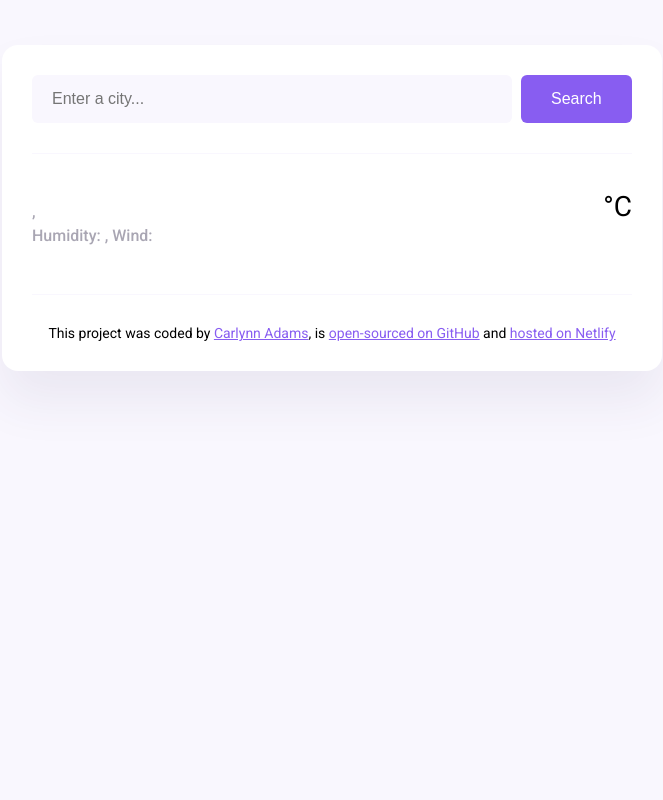
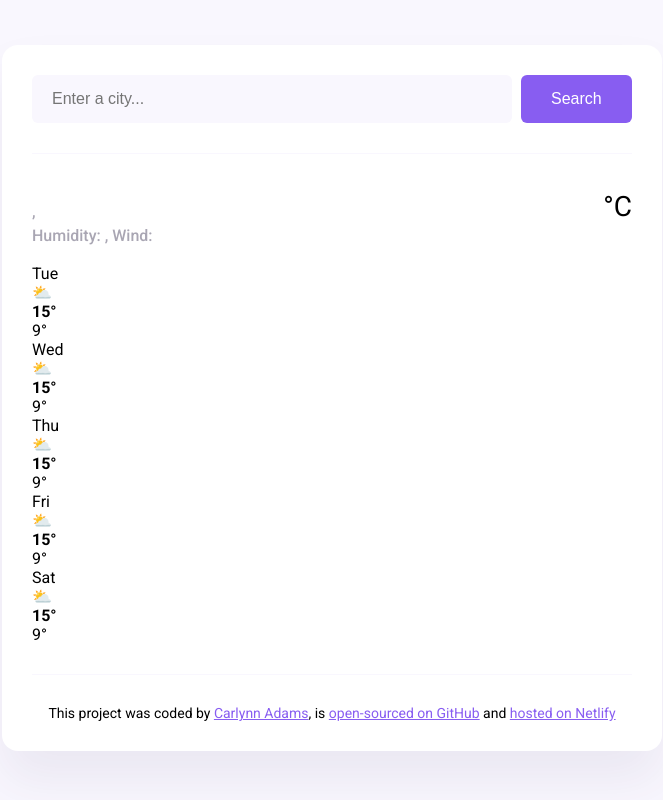
Before and after one commit to Carlynn-Adams/WeatherApp, a plain HTML site: page index.html in a window 1280 px wide. Shown: the whole page, without its empty margins (308-971 px from the left). Drawn offline with nearby package versions, Linux system fonts and the light colour scheme; no server answers.

Commit message:
Inject the forecast HTML from JavaScript

```diff
--- a/index.html
+++ b/index.html
@@ -35,12 +35,12 @@
                 </div>
                 <div class="weather-app-temperature-container">
                     <div id="icon">
-
                     </div>
                     <div class="weather-app-temperature" id="temperature"></div>
                     <div class="weather-app-unit">°C</div>
                 </div>
             </div>
+            <div class="weather-forecast" id="forecast"></div>
         </main>
 
         <footer>
--- a/src/index.js
+++ b/src/index.js
@@ -48,7 +48,32 @@ function handleSearchSubmit(event) {
   searchCity(searchInput.value);
 }
 
+function displayForecast() {
+let days = ["Tue", "Wed", "Thu", "Fri", "Sat"];
+let forecastHtml = "";
+
+days.forEach(function (day) {
+  forecastHtml = forecastHtml + `
+    <div class="weather-forecast-day">
+      <div class="weather-forecast-date">${day}</div>
+      <div class="weather-forecast-icon">⛅</div>
+      <div class="weather-forecast-temperatures">
+        <div class="weather-forecast-temperature">
+          <strong>15°</strong>
+        </div>
+        <div class="weather-forecast-temperature">9°</div>
+      </div>
+    </div>
+    `;
+  });
+
+  let forecastElement = document.querySelector("#forecast");
+  forecastElement.innerHTML = forecastHtml;
+}
+
+
 let searchFormElement = document.querySelector("#search-form");
 searchFormElement.addEventListener("submit", handleSearchSubmit);
 
 searchCity("Cape Town");
+displayForecast();
```
